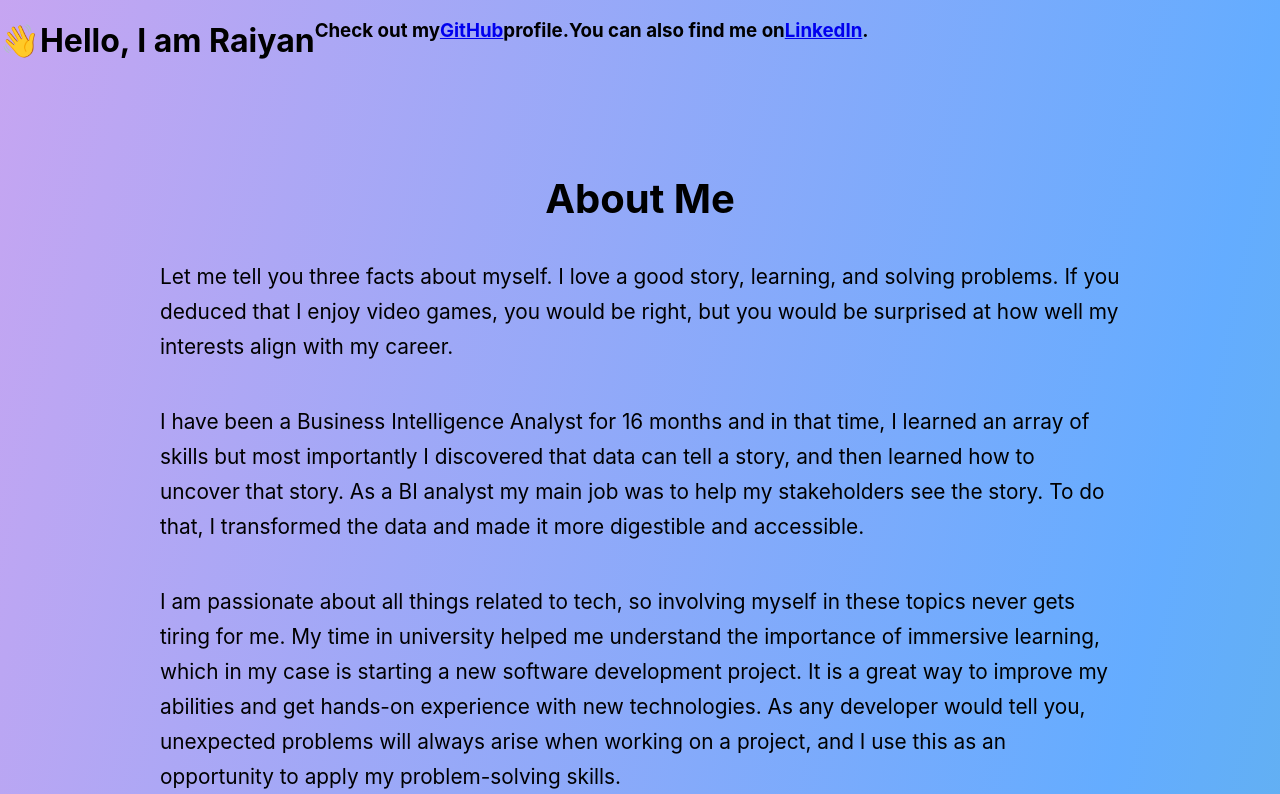
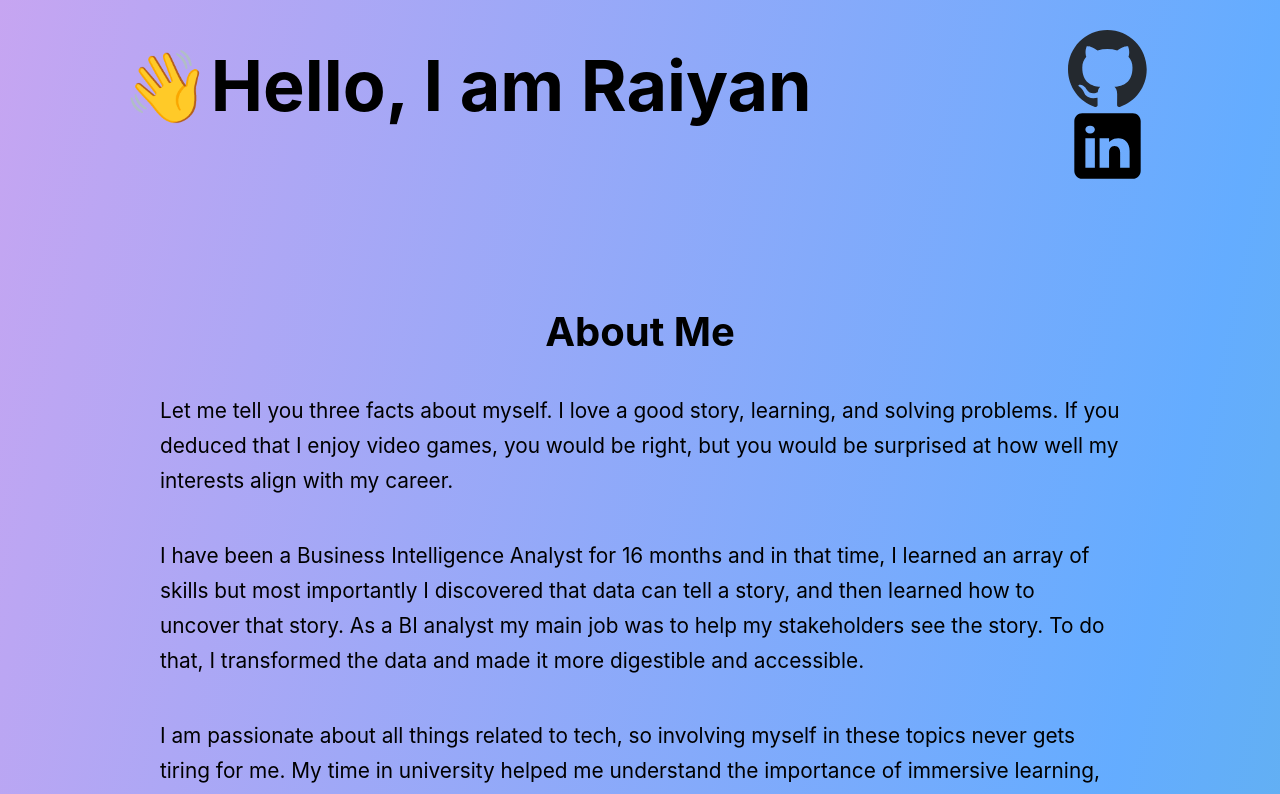
Before and after one commit to RaiyanAfiz/portofolio-website, a React (Vite) app: page / in a window 1280 px wide. Shown: the top 794 px of the page. Built offline with nearby package versions, Linux system fonts and the light colour scheme.

Commit message:
Commit for Pull

```diff
--- a/src/components/Hero/Hero.css
+++ b/src/components/Hero/Hero.css
@@ -1,16 +1,19 @@
 .hero {
   display: flex;
+  justify-content: space-around;
 }
 
 #name {
   animation-name: fade-in-animate;
   animation-duration: 4s;
   animation-iteration-count: 1;
+  font-size: 70px;
+  line-height: 1.1;
+  justify-self: start;
 }
 
 #links {
-  display: flex;
-  justify-content: flex-end;
+  font-size: 30px;
 }
 
 #hand-wave {
--- a/src/components/Hero/Hero.jsx
+++ b/src/components/Hero/Hero.jsx
@@ -9,13 +9,20 @@ const Hero = () => {
       </h1>
 
       <h3 id="links">
-        <a>Check out my </a>
-        <a href="https://github.com/RaiyanAfiz/">GitHub</a>
-        <a> profile. </a>
-        <a>You can also find me on </a>
-        <a href="https://www.linkedin.com/in/raiyanafiz/">LinkedIn</a>
-        <a>.</a>
-        <a>&nbsp;&nbsp;&nbsp;&nbsp;&nbsp;</a>
+        <a href="https://github.com/RaiyanAfiz/" target="_blank">
+          <img
+            id="project-picture"
+            src={"src/assets/github.svg"}
+            alt="GitHub Profile"
+          ></img>
+        </a>
+        <a href="https://www.linkedin.com/in/raiyanafiz/" target="_blank">
+          <img
+            id="project-picture"
+            src={"src/assets/linkedin.svg"}
+            alt="LinkedIn Profile"
+          ></img>
+        </a>
       </h3>
     </div>
   );
```
